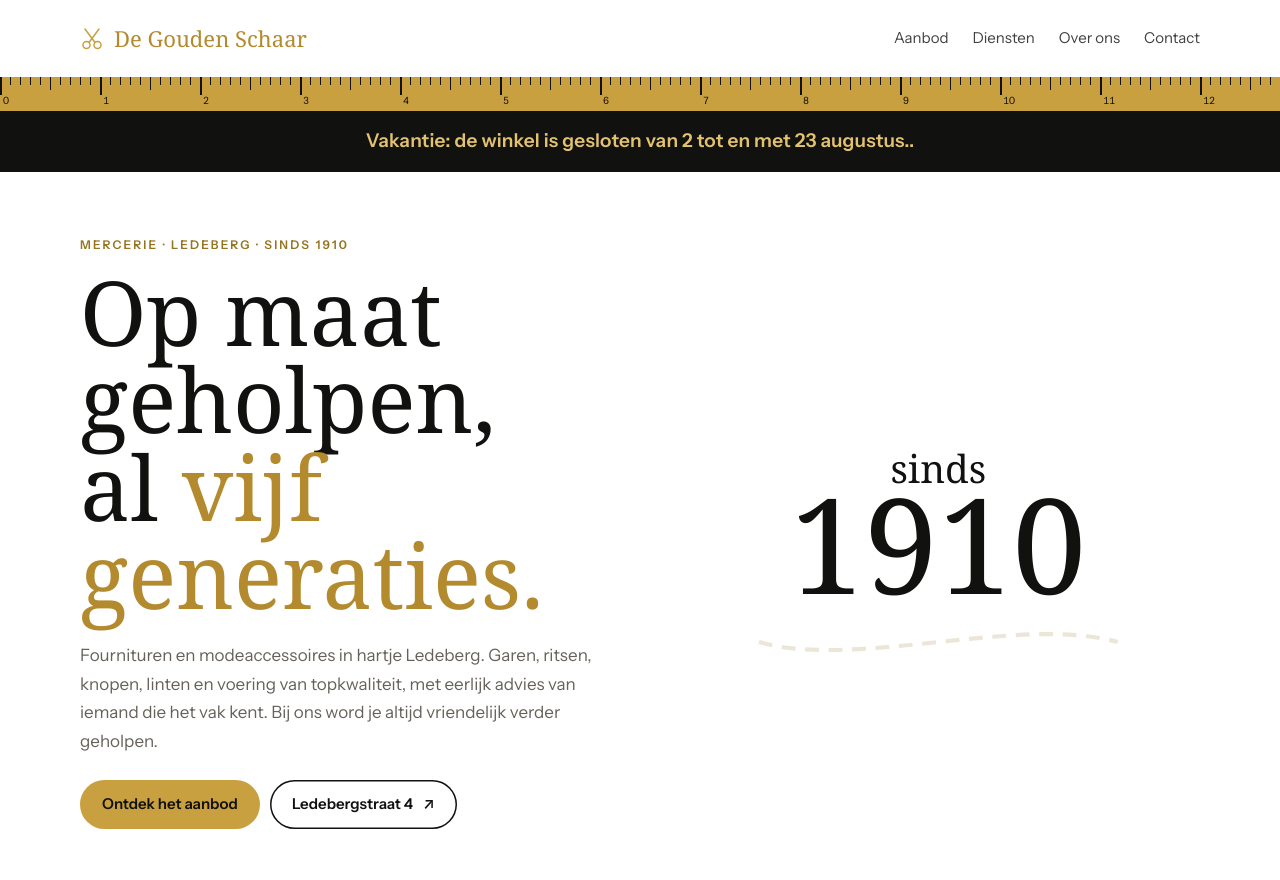
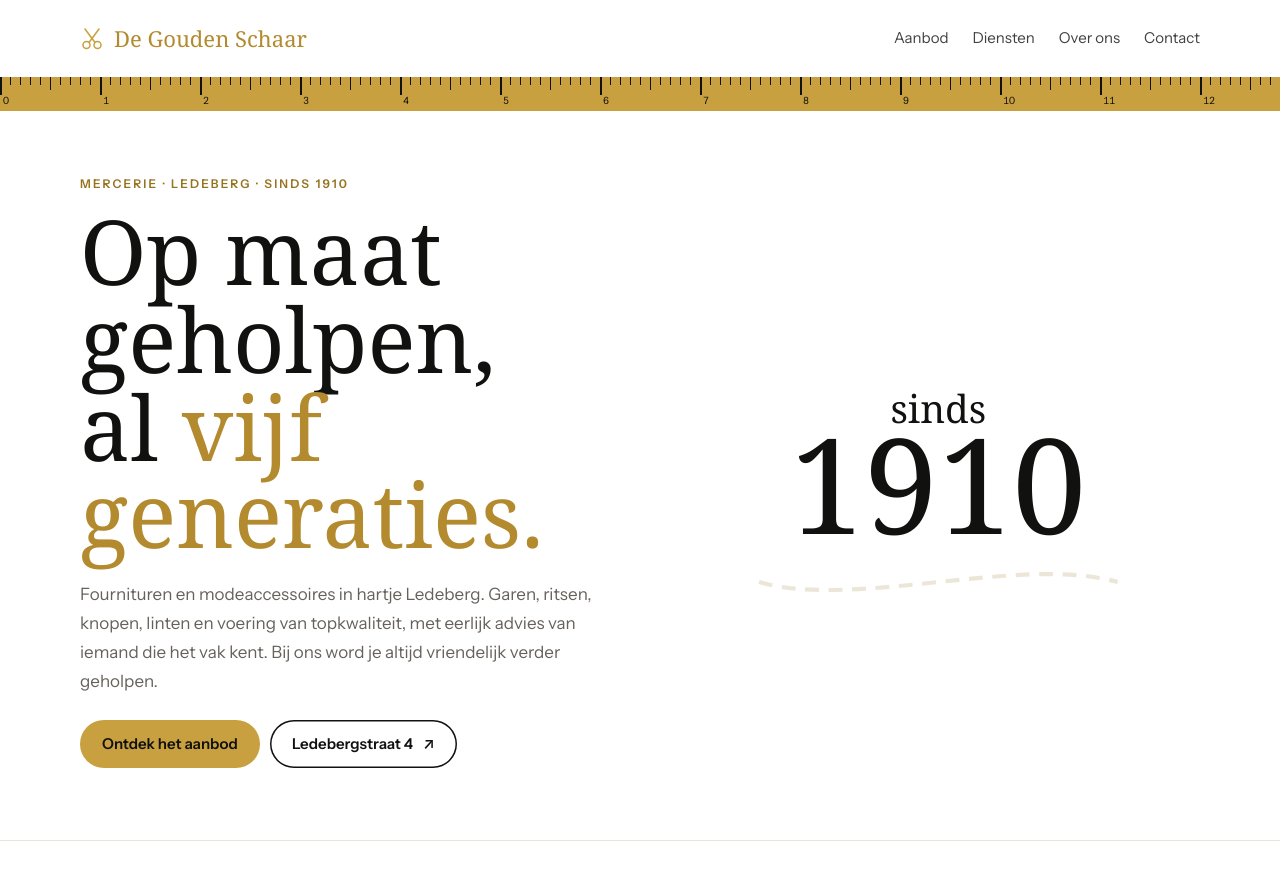
Before and after one commit to sander-sdv/De-Gouden-Schaar, a Jekyll site: the page built from index.html, in a window 1280 px wide and 900 px high. Shown: the top 880 px of the window. Built offline with Jekyll 4.4.1, drawn with Linux system fonts in a browser that asks for light colours; some web fonts are replaced.

Commit message:
Website aangepast via de bewerkmodus

```diff
--- a/_data/winkel.yml
+++ b/_data/winkel.yml
@@ -8,8 +8,8 @@ intro: >-
 
 # Mededeling bovenaan de pagina. Zet "tonen" op false om ze te verbergen.
 mededeling:
-  tonen: true
-  tekst: "Vakantie: de winkel is gesloten van 2 tot en met 23 augustus.."
+  tonen: false
+  tekst: "Wij zijn er eventjes tussenuit van 2 tot 23 augustus."
 
 adres:
   straat: Ledebergstraat 4
```
